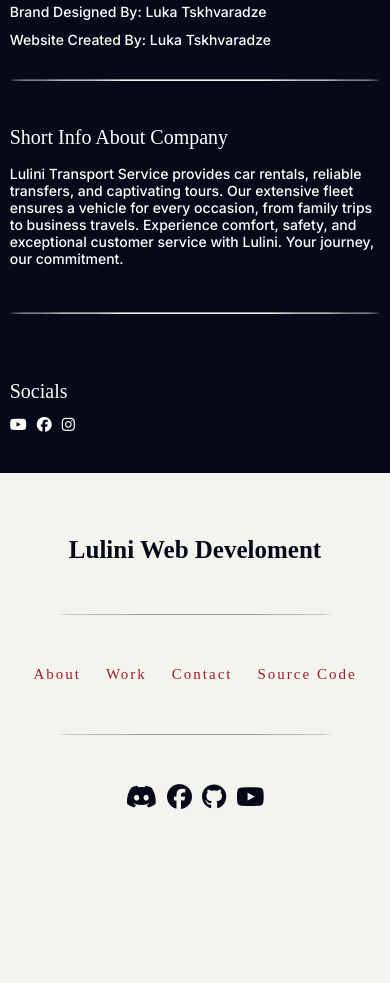
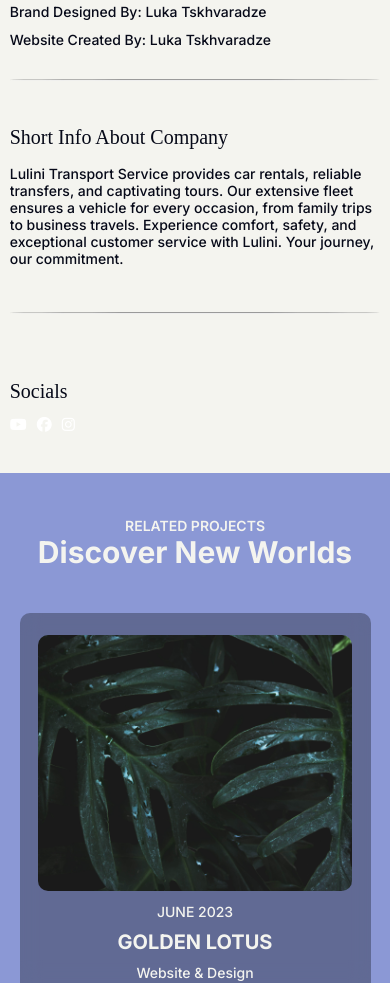
Before and after one commit to Cxvarisorka/Portofilo, a plain HTML site: page works/lulini.html in a window 390 px wide. Shown: the part 1017-2000 px from the top of the page. Before the commit the page ends 1890 px from the top, so only its background shows below. Drawn offline with nearby package versions, Linux system fonts and the light colour scheme; files that its build step writes are made by us from their sources; a web font is replaced by a local one.

Commit message:
Add files via upload

```diff
--- a/works/lulini.html
+++ b/works/lulini.html
@@ -413,7 +413,7 @@
         .info-project{
             width: 100%;
             height: 800px;
-            background-color: #060918;
+            background-color: #F4F4EF;
             transition: 0.5s;
             display: flex;
             justify-content: space-evenly;
@@ -424,10 +424,11 @@
             background-color: #A01D26;
         }
         #kk{
-            color: white;
+            color: #060918;
             font-size: 50px;
             width: 70%;
             font-family: 'Koulen';
+            transition: 0.5s;
         }
         .main-info{
             width: 70%;
@@ -438,7 +439,14 @@
         }
         .main-info p{
             font-family: 'Inter';
-            color: white;
+            color: #060918;
+            transition: 0.5s;
+        }
+        .info-project:hover #kk{
+            color: #F4F4EF;
+        }
+        .info-project:hover .main-info p{
+            color: #F4F4EF;
         }
         .created-who{
             width: 100%;
@@ -603,6 +611,166 @@
         .after-nav, #kk, .main-info,.info-project{
             overflow: hidden;
         }
+        .other-projects{
+            width: 100%;
+            height: 700px;
+            background-color: #8b98d5;
+            display: flex;
+            flex-direction: column;
+        }
+        .other-pr-top{
+            width: 100%;
+            height: 20%;
+            text-align: center;
+            display: flex;
+            flex-direction: column;
+            align-items: center;
+            justify-content: center;
+        }
+        .other-pr-top p{
+            font-family: 'inter';
+            color: #F4F4EF;
+        }
+        .other-pr-top p:nth-child(1){
+            font-size: 20px;
+            font-weight: 600;
+        }
+        .other-pr-top p:nth-child(2){
+            font-size: 50px;
+            font-weight: 700;
+        }
+        .related-projects{
+            height: 80%;
+            width: 100%;
+            display: flex;
+            justify-content: space-around;
+        }
+        .project{
+            background-color: rgba(0, 0, 0, 0.3);
+            -webkit-backdrop-filter: blur(10px);backdrop-filter: blur(10px);
+            width: 40%;
+            height: 95%;
+            padding: 10px;
+            display: flex;
+            flex-direction: column;
+            justify-content: space-evenly;
+            align-items: center;
+            border-radius: 10px;
+            text-align: center;
+            transition: 0.5s;
+        }
+        .project:hover{
+            box-shadow: rgba(50, 50, 93, 0.25) 0px 13px 27px -5px, rgba(0, 0, 0, 0.3) 0px 8px 16px -8px;
+            background-color: rgba(0, 0, 0, 0.7);
+        }
+        .project .related-image{
+            width: 95%;
+            height: 50%;
+            background-image: url('../Photos/wallpaperflare.com_wallpaper\ \(15\).jpg');
+            background-size: cover;
+            background-position: center;
+            border-radius: 10px;
+        }
+        .related-info{
+            height: 43%;
+            display: flex;
+            flex-direction: column;
+            justify-content: space-evenly;
+            gap: 10px;
+        }
+        .related-info p{
+            font-family: 'inter';
+            color: #F4F4EF;
+        }
+        .related-info p:nth-child(1){
+            font-size: 15px;
+        }
+        .related-info p:nth-child(2){
+            font-size: 30px;
+            font-weight: 700;
+            text-transform: uppercase;
+        }
+        .related-info p:nth-child(3){
+            font-size: 15px;
+        }
+        .related-info p:nth-child(4){
+            font-size: 19px;
+        }
+        .related-info button{
+            padding: 13px;
+            font-family: 'inter';
+            font-size: 20px;
+            border: 1px solid #F4F4EF;
+            background-color: transparent;
+            color: #F4F4EF;
+            transition: 0.5s;
+            cursor: pointer;
+        }
+        .related-info button:hover{
+            background-color: #F4F4EF;
+            color: #060918;
+            letter-spacing: 2px;
+        }
+        @media (max-width: 1200px){
+            .project{
+                width: 60%;
+            }
+        }
+        @media (max-width: 850px){
+            .project{
+                width: 80%;
+            }
+        }
+        @media (max-width: 630px){
+            .other-pr-top p:nth-child(1){
+                font-size: 15px;
+            }
+            .other-pr-top p:nth-child(2){
+                font-size: 35px;
+            }
+            .project{
+                width: 90%;
+            }
+            .related-info p:nth-child(1){
+                font-size: 14px;
+            }
+            .related-info p:nth-child(2){
+                font-size: 25px;
+                font-weight: 700;
+                text-transform: uppercase;
+            }
+            .related-info p:nth-child(3){
+                font-size: 14px;
+            }
+            .related-info p:nth-child(4){
+                font-size: 16px;
+            }
+        }
+        @media (max-width: 420px){
+            .other-pr-top p:nth-child(1){
+                font-size: 14px;
+            }
+            .other-pr-top p:nth-child(2){
+                font-size: 30px;
+            }
+            .project{
+                width: 90%;
+            }
+            .related-info p:nth-child(1){
+                font-size: 14px;
+            }
+            .related-info p:nth-child(2){
+                font-size: 20px;
+                font-weight: 700;
+                text-transform: uppercase;
+            }
+            .related-info p:nth-child(3){
+                font-size: 14px;
+            }
+            .related-info p:nth-child(4){
+                font-size: 15px;
+            }
+        }
     </style>
 </head>
 <body>
@@ -674,6 +842,24 @@
 
         </div>
     </div>
+    <div class="other-projects">
+        <div class="other-pr-top">
+            <p>RELATED PROJECTS</p>
+            <p>Discover New Worlds</p>
+        </div>
+        <div class="related-projects">
+            <div class="project work1">
+                <div class="related-image"></div>
+                <div class="related-info">
+                    <p>JUNE 2023</p>
+                    <p>Golden Lotus</p>
+                    <p>Website & Design</p>
+                    <p>Exquisite beachfront sanctuary, lavish amenities, serene ambiance, breathtaking views, impeccable service, ultimate luxury retreat.</p>
+                    <a href="./goldenlotus.html"><button>See More</button></a>
+                </div>
+            </div>
+        </div>
+    </div>
     <footer>
         <div class="top-footer">
             <a href="#">Lulini Web Develoment</a>
```
